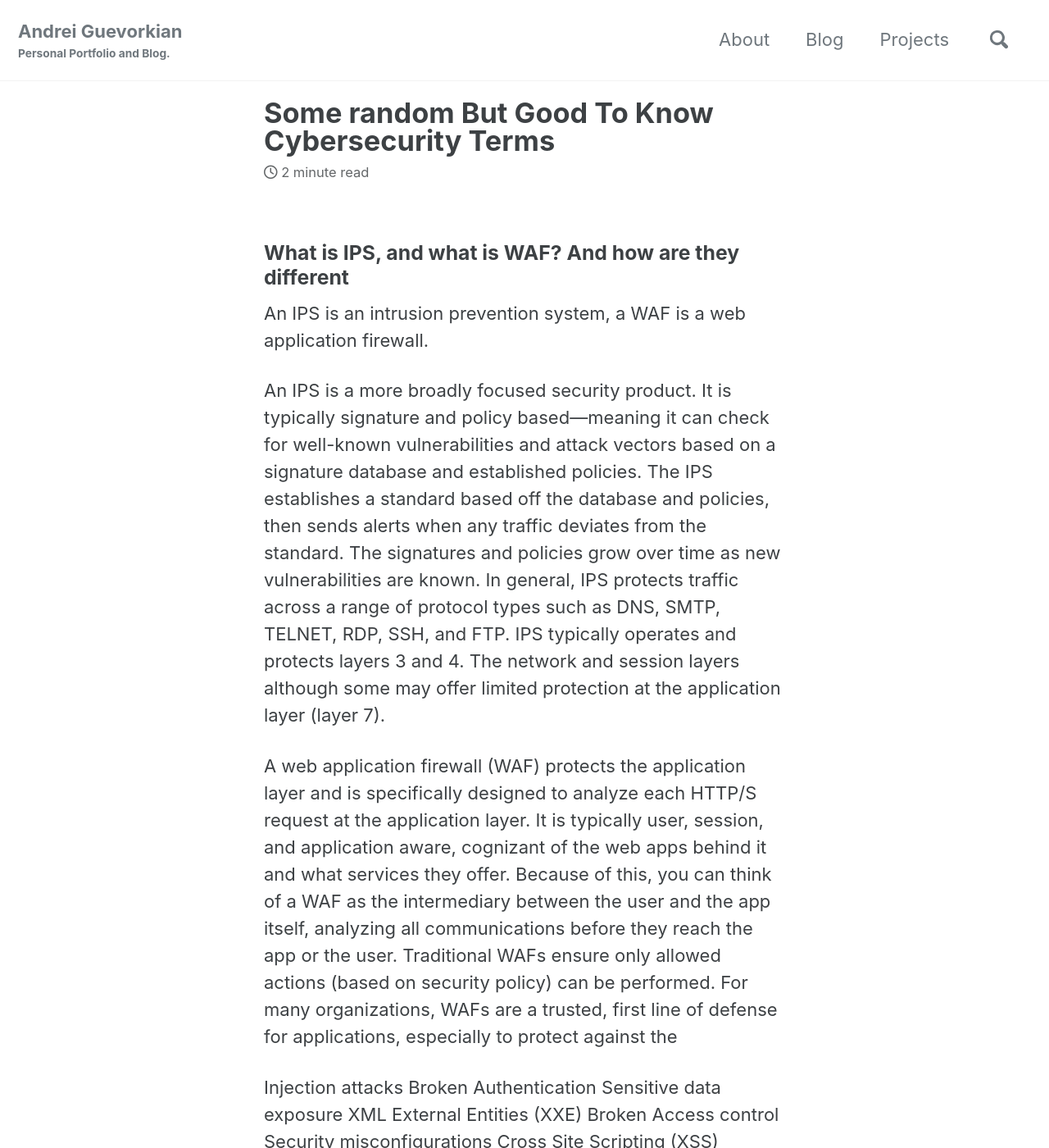
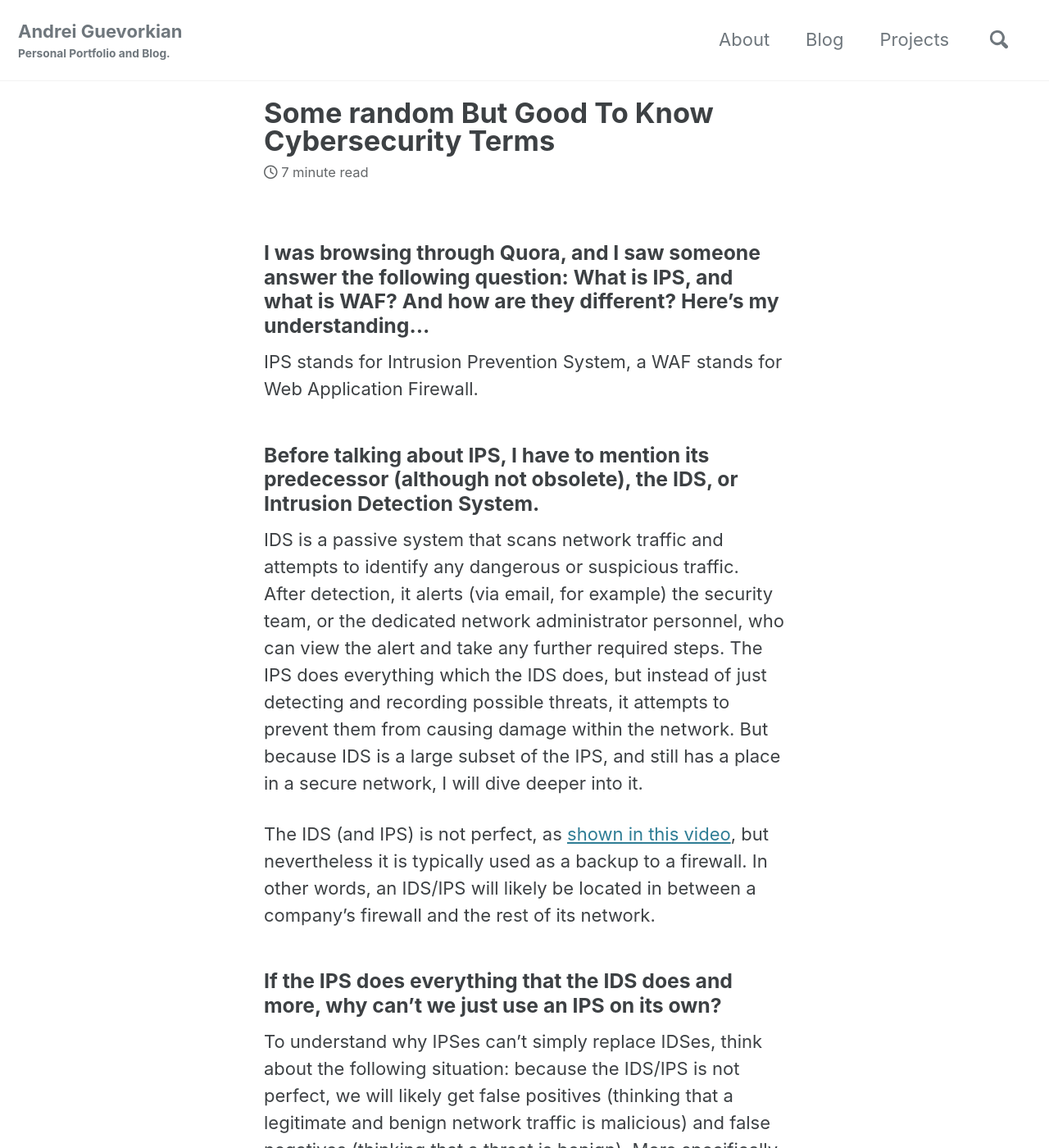
Before and after one commit to andreigue/andreigue.github.io, a Jekyll site: the page built from _posts/2022-06-07-some random-but-good-to-know-cybersecurity-terms.md, in a window 1280 px wide and 1400 px high. Shown: the whole window at 82% size. Built offline with Jekyll 4.4.1, drawn with Linux system fonts in a browser that asks for light colours; cached includes are drawn as plain includes; nearby versions of some CDN libraries; some of the changed text lies outside the part shown.

Commit message:
new post

```diff
--- a/_posts/2022-06-07-some random-but-good-to-know-cybersecurity-terms.md
+++ b/_posts/2022-06-07-some random-but-good-to-know-cybersecurity-terms.md
@@ -1,21 +1,42 @@
-### What is IPS, and what is WAF? And how are they different
+### I was browsing through Quora, and I saw someone answer the following question: What is IPS, and what is WAF? And how are they different? Here's my understanding...
 
-An IPS is an intrusion prevention system, a WAF is a web application firewall.
+IPS stands for Intrusion Prevention System, a WAF stands for Web Application Firewall.
 
-An IPS is a more broadly focused security product. It is typically signature and policy based—meaning it can check for well-known vulnerabilities and attack vectors based on a signature database and established policies. The IPS establishes a standard based off the database and policies, then sends alerts when any traffic deviates from the standard. The signatures and policies grow over time as new vulnerabilities are known. In general, IPS protects traffic across a range of protocol types such as DNS, SMTP, TELNET, RDP, SSH, and FTP. IPS typically operates and protects layers 3 and 4. The network and session layers although some may offer limited protection at the application layer (layer 7).
+### Before talking about IPS, I have to mention its predecessor (although not obsolete), the IDS, or Intrusion Detection System.
 
-A web application firewall (WAF) protects the application layer and is specifically designed to analyze each HTTP/S request at the application layer. It is typically user, session, and application aware, cognizant of the web apps behind it and what services they offer. Because of this, you can think of a WAF as the intermediary between the user and the app itself, analyzing all communications before they reach the app or the user. Traditional WAFs ensure only allowed actions (based on security policy) can be performed. For many organizations, WAFs are a trusted, first line of defense for applications, especially to protect against the
+IDS is a passive system that scans network traffic and attempts to identify any dangerous or suspicious traffic. After detection, it alerts (via email, for example) the security team, or the dedicated network administrator personnel, who can view the alert and take any further required steps. The IPS does everything which the IDS does, but instead of just detecting and recording possible threats, it attempts to prevent them from causing damage within the network. But because IDS is a large subset of the IPS, and still has a place in a secure network, I will dive deeper into it.
 
-Injection attacks
-Broken Authentication
-Sensitive data exposure
-XML External Entities (XXE)
-Broken Access control
-Security misconfigurations
-Cross Site Scripting (XSS)
+The IDS (and IPS) is not perfect, as [shown in this video](https://www.youtube.com/watch?v=7gZYbIr_Qj4), but nevertheless it is typically used as a backup to a firewall. In other words, an IDS/IPS will likely be located in between a company's firewall and the rest of its network.
 
+### If the IPS does everything that the IDS does and more, why can't we just use an IPS on its own?
 
+To understand why IPSes can't simply replace IDSes, think about the following situation: because the IDS/IPS is not perfect, we will likely get false positives (thinking that a legitimate and benign network traffic is malicious) and false negatives (thinking that a threat is benign). More specifically, because the IPS is an active system which aims to eliminate a threat, if we get a false positive, the IPS will prevent the legitimate traffic from getting through. On the other hand, and IDS will simply flag it as suspicious, and a network admin can take a closer look at it.
 
-Knowledge of security products and device monitoring tools including Firewalls, EDR, IDS/IPS, phishing and e-mail security, content filtering,DDoS, WAF, SIEM, and more.
+### How can IDSes be categorized?
 
-Knowledge and experience with security controls such as: Web Content Filtering(WCF), Data Loss Prevention (DLP),File Integrity Management (FIM), Host/Network Intrusion (IDS/IPS), Vulnerability Management (CVA), Web Application Firewall (WAF), NG-FW, Firewalls, Database Activity Monitoring (DAM), Security Information Event Management (SIEM), Log Management: event parsing, log collection, storage, automation.
+There are two types of IDSes: HIDS (host-based IDS), which performs intrusion detection for a single computer/device, and the more common NIDS (network-based IDS), which resides on a node on the network.
+
+The IDS can further be split into two categories: signature-based (SIDS) and anomaly-based (AIDS).
+
+SIDS monitors all the packets traversing the network and compares them against a database of "signatures" of known malicious threats, similar to how an antivirus detects malware. A malware signature is a unique string representing a specific type of malware, essentially encoding the behaviors and characteristics of that malware. So an SIDS essentially looks at a sequence of network traffic, and compares it to the database of signatures. If there's a match, then the system gets triggered, and an alert is sent. If there is no match, then the SIDS assumes that everything is okay.
+
+Signature-based detection methods cannot detect new malware, including variants of existing malware. The database must continuously be updated as new malware is discovered around the world. More precisely, since 2011, the amount of new malware signatures increases by approximately 10 million per year. Currently, signature databases may contain billions of entries, which in turn negatively affects the perfomance of purely signature-based detection methods.
+
+AIDS monitors network traffic and compares the general behavior to that of "normal traffic". Instead of using specific signatures and attributes of a threat, anomaly-based (a.k.a. "heuristic-based" or "behavior-based") detection techniques infer malicious intent based on general observations, typically using "intrustion detection rules", and sometimes along with Machine Learning. It will consider things like traffic bandwidth, protocols, ports, on top of odd behavior such as deleting a large number of files, monitoring keystrokes, changing settings, etc. While SIDS is rigid and takes care of the basics, AIDS improves upon the limitations of SIDS, especially in the detection of newer threats.
+
+### What about WAF?
+
+If IDS/IPS deals with the data on levels 3 and 4 of the OSI model, then WAF deals with data on levels 5, 6 and 7 [(1)](#1). IDS/IPS is not aware of what happens at the higher levels; therefore, it won't be able to make a judgement of a particular network packet based on the user or session. In other words, it can't say "User A is requesting access to web service S. I've seen this user from many previous requests accessing web service T, and historically, this has been a normal user, therefore this traffic is probably fine". The IDS/IPS operates at a lower level, and does not see these things. The WAF, on the other hand, is user, session, and application-aware. WAF is able to keep track of each user requesting access to the web application, along with the opened sessions (Layer 5 is known as the Session Layer) and the details of the application involved, including what services it offers. WAFs are built around the OWASP Top 10 list, which is a list of the most common web application security vulnerabilities. These include injection attacks, cross-site scripting, sensitive data exposure, etc.
+
+While WAF mainly deals with web traffic (think HTTP/HTTPS), it is also capable of catching odd behavior through other ports and protocols, such as FTP and SMTP. WAF would be able to detect if there are too many login attempts done using FTP, or too many incoming junk email coming through SMTP.
+
+### What's the conclusion?
+
+The conclusion is that there is no one solution which protects an organization from all types of attacks. More layers of defence within an  organization's network means more security, but it also means slower movement of data. Both defence mechanisms are very important, and it would be unwise to simply depend on one; rather, many defence mechanisms should be put in place to form a more holistic defence against a range of attacks.
+
+### Notes:
+
+### 1
+A normal (network-based) firewall also operates on Layers 3 and 4. They will take care of IP addresses and ports using Access Control Lists (ACLs). The problem with the typical firewall is that there are attacks which go beyond Layers 3 and 4, i.e. Layers 5, 6, 7. HTTP flood attacks and slowloris attacks (both are DDoS attacks) could be done through allowed IP and ports numbers, hence bypassing the traditional network firewall. The nature of such attacks are not aimed at the network layer, but at the application itself. They can be legitimate HTTP traffic, but still cause harm.
+
+In reality, if all application were perfectly written, then there would be no need WAFs. Regular firewalls would've been enough. However, the reality is that most web application are either not built and designed with security in mind, or they are legacy application which were once solid, but now are insecure.
```
Also changed, not shown: _posts/2022-06-14-networking-fundamentals.md (added, +4 -0 lines), images/switch.jpg (added).
